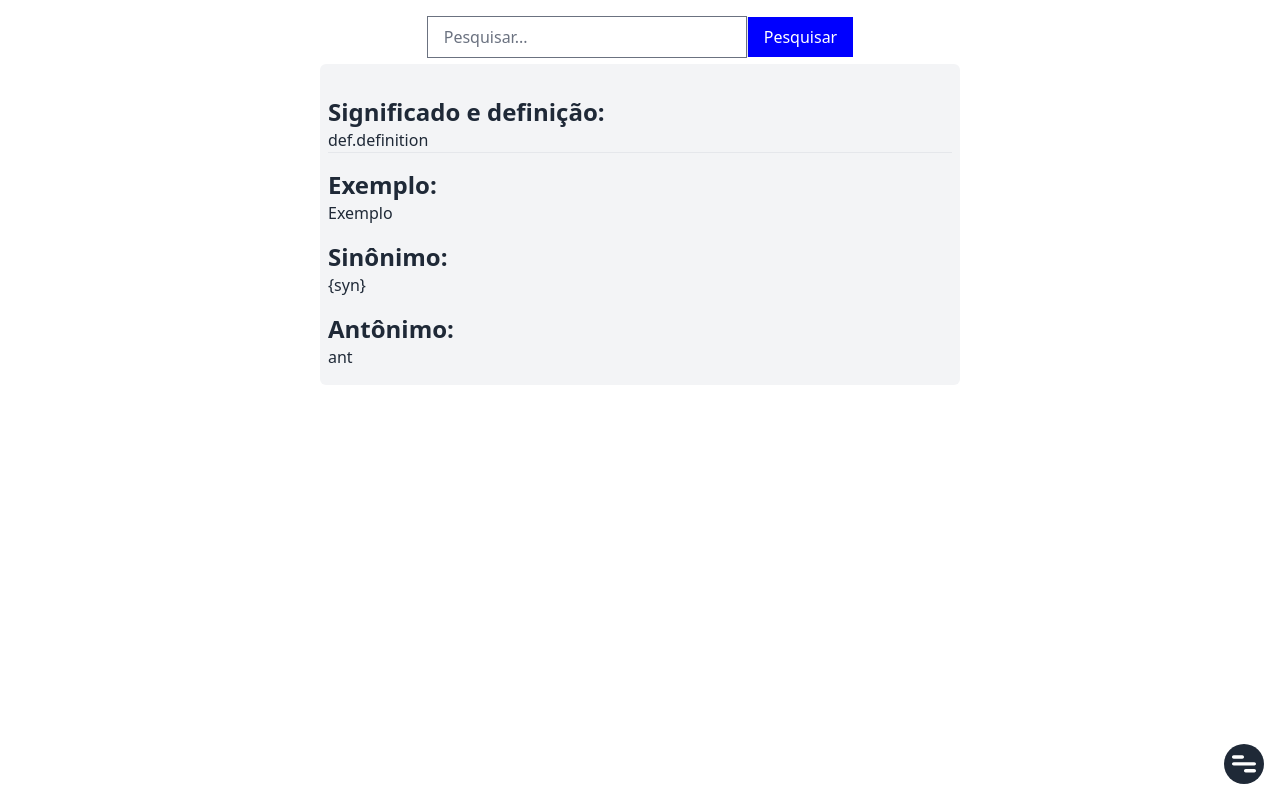
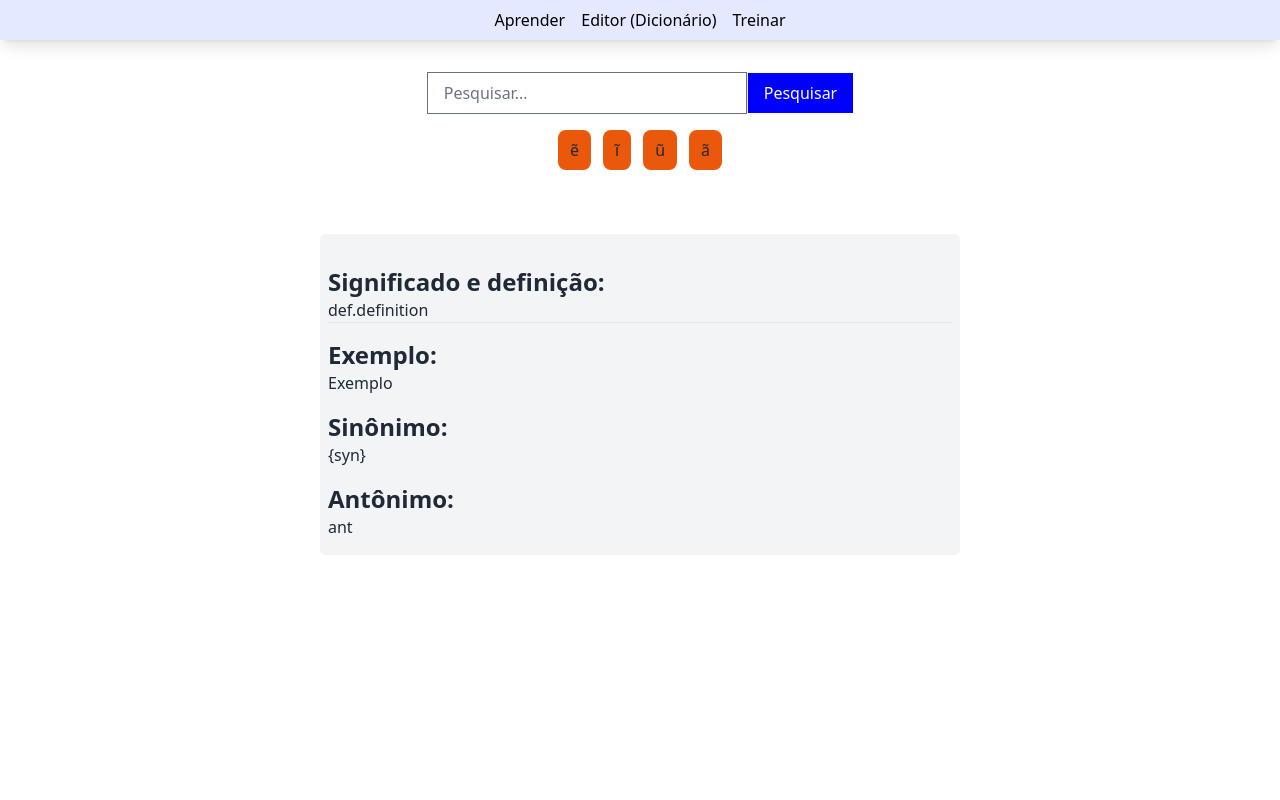
Before and after one commit to marcelleza8/Lingua-boa, a Vue app: page / in a window 1280 px wide. Built offline with nearby package versions, Linux system fonts and the light colour scheme; what prettier-plugin-tailwindcss would draw is missing.

Commit message:
Add novo menu e add botões

```diff
--- a/src/App.vue
+++ b/src/App.vue
@@ -2,15 +2,19 @@
 import { defineComponent } from "vue";
 import Sidebar from "./components/Sidebar.vue";
 import TailwindDebugBar from "./components/Debug/TailwindDebugBar.vue";
+import MainMenu from "./components/MainMenu.vue";
 
 export default defineComponent({
   name: "App",
-  components: { Sidebar, TailwindDebugBar },
+  components: { Sidebar, MainMenu, TailwindDebugBar },
 });
 </script>
 
 <template>
-  <Sidebar />
-  <RouterView />
+  <!-- <Sidebar /> -->
+  <MainMenu />
+  <div class="md:mt-14">
+    <RouterView />
+  </div>
   <TailwindDebugBar v-if="false" />
 </template>
--- a/src/components/Header.vue
+++ b/src/components/Header.vue
@@ -1,5 +1,5 @@
 <script lang="ts">
-import { defineComponent } from "vue";
+import { defineComponent, ref } from "vue";
 
 export default defineComponent({
   name: "Header",
@@ -8,25 +8,33 @@ export default defineComponent({
     const handleSubmit = () => {};
     const handleInputKeyDown = () => {};
 
-    const value = "";
+    const inputSearch = ref(null);
+    const searchFor = ref("");
+
+    const addLetra = ($e: any) => {
+      searchFor.value += $e.target.innerText;
+    };
 
     return {
       handleInputChange,
       handleSubmit,
       handleInputKeyDown,
-      value,
+      inputSearch,
+      searchFor,
+      addLetra,
     };
   },
 });
 </script>
 <template>
-  <div class="w-100 absolute inset-x-0 top-4 z-10 px-2 text-center">
+  <div class="pt-4 text-center">
     <input
       class="px-4 py-2 md:w-80"
       type="text"
       placeholder="Pesquisar..."
+      ref="inputSearch"
       @change="handleInputChange"
-      :value="value"
+      v-model="searchFor"
       @keydown="handleInputKeyDown"
     />
     <button
@@ -36,4 +44,19 @@ export default defineComponent({
       Pesquisar
     </button>
   </div>
+  <div class="letras">
+    <button @click="addLetra($event)">ẽ</button>
+    <button @click="addLetra($event)">ĩ</button>
+    <button @click="addLetra($event)">ũ</button>
+    <button @click="addLetra($event)">ã</button>
+  </div>
 </template>
+
+<style scoped>
+.letras {
+  @apply mt-4 space-x-3 text-center;
+}
+.letras button {
+  @apply rounded-lg bg-orange-600 px-3 py-2;
+}
+</style>
--- /dev/null
+++ b/src/components/MainMenu.vue
@@ -0,0 +1,30 @@
+<script lang="ts">
+import { defineComponent } from "vue";
+
+export default defineComponent({
+  name: "MainMenu",
+});
+</script>
+<template>
+  <nav class="fixed bottom-0 left-0 w-full md:top-0 md:bottom-auto">
+    <ul
+      class="flex items-center justify-between bg-gray-900 px-4 py-2 text-white shadow-lg md:justify-center md:space-x-4 md:bg-suikiri-100 md:text-black"
+    >
+      <li>
+        <RouterLink :to="{ name: 'home' }">Aprender</RouterLink>
+      </li>
+      <li>
+        <RouterLink :to="{ name: 'editor-dicionario' }"
+          >Editor (Dicionário)
+        </RouterLink>
+      </li>
+      <li><a href="#">Treinar</a></li>
+    </ul>
+  </nav>
+</template>
+
+<style scoped>
+li {
+  /*  */
+}
+</style>
--- a/src/components/Sidebar.vue
+++ b/src/components/Sidebar.vue
@@ -55,7 +55,7 @@ export default defineComponent({
   </button>
 </template>
 
-<style>
+<style scoped>
 .sidebar-container {
   @apply fixed top-0 left-0 bottom-0 right-0 z-20 flex;
 }
--- a/src/pages/EditorDicionarioPage/Listagem.vue
+++ b/src/pages/EditorDicionarioPage/Listagem.vue
@@ -35,8 +35,8 @@ export default defineComponent({
 });
 </script>
 <template>
-  <h1>Editor de Dicionário (Total de Palavras: {{ totalPalavras ?? 0 }})</h1>
-  <div class="mt-4 px-2">
+  <div class="px-2">
+    <h1>Editor de Dicionário (Total de Palavras: {{ totalPalavras ?? 0 }})</h1>
     <div>
       <div class="flex justify-evenly">
         <router-link
```
